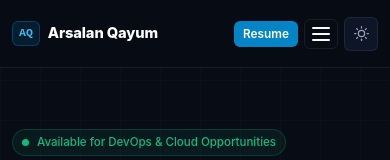
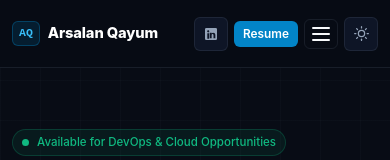
Before and after one commit to ArsalanQayum1/arsalan-portfolio, a Next.js app: page / in a window 390 px wide. Shown: the top 160 px of the page. Built offline with nearby package versions, Linux system fonts and the light colour scheme.

Commit message:
fix: make resume button reliable with global event delegation and correct LinkedIn button URL and mobile styling

```diff
--- a/app/globals.css
+++ b/app/globals.css
@@ -195,7 +195,12 @@ html.light {
   background: #ffffff;
 }
 
-[data-theme="light"] .nav-icon-link:hover,
+[data-theme="light"] .nav-icon-link:hover {
+  color: #0a66c2;
+  border-color: #0a66c2;
+  background: #f0f7ff;
+}
+
 [data-theme="light"] .theme-toggle-btn:hover {
   color: #0284c7;
   border-color: #0284c7;
@@ -897,27 +902,40 @@ code, pre, .mono-text {
 }
 
 .nav-icon-link {
-  width: 34px;
-  height: 34px;
+  width: 36px;
+  height: 36px;
   border-radius: var(--radius-sm);
-  display: flex;
+  display: inline-flex;
   align-items: center;
   justify-content: center;
   color: var(--text-secondary);
   border: 1px solid var(--border-subtle);
+  background: var(--bg-card);
   transition: all var(--transition-fast);
+  outline: none;
+  -webkit-tap-highlight-color: transparent;
 }
 
 .nav-icon-link svg {
-  width: 17px;
-  height: 17px;
+  width: 16px;
+  height: 16px;
   fill: currentColor;
 }
 
 .nav-icon-link:hover {
-  color: #ffffff;
-  border-color: rgba(255, 255, 255, 0.25);
-  background: rgba(255, 255, 255, 0.05);
+  color: #0a66c2;
+  border-color: rgba(10, 102, 194, 0.45);
+  background: rgba(10, 102, 194, 0.1);
+  transform: translateY(-1px);
+}
+
+.nav-icon-link:active {
+  transform: translateY(0);
+}
+
+.nav-icon-mobile {
+  width: 34px;
+  height: 34px;
 }
 
 /* Theme Toggle Button */
--- a/components/Contact.jsx
+++ b/components/Contact.jsx
@@ -61,7 +61,7 @@ export default function Contact() {
                 </div>
               </a>
 
-              <a href="https://linkedin.com/in/arsalan-qayum-19a429225" target="_blank" rel="noopener noreferrer" className="channel-row">
+              <a href="https://www.linkedin.com/in/arsalan-qayum-19a429225" target="_blank" rel="noopener noreferrer" className="channel-row">
                 <div className="channel-icon-wrap">
                   <svg width="18" height="18" viewBox="0 0 24 24" fill="currentColor">
                     <path d="M19 3a2 2 0 0 1 2 2v14a2 2 0 0 1-2 2H5a2 2 0 0 1-2-2V5a2 2 0 0 1 2-2h14m-.5 15.5v-5.3a3.26 3.26 0 0 0-3.26-3.26c-.85 0-1.84.52-2.28 1.3v-1.11h-2.79v8.37h2.79v-4.93c0-.77.62-1.4 1.39-1.4a1.4 1.4 0 0 1 1.4 1.4v4.93h2.75M6.46 10.9v8.37H9.2V10.9H6.46M7.83 6.45c-.89 0-1.61.72-1.61 1.61 0 .89.72 1.61 1.61 1.61.89 0 1.61-.72 1.61-1.61 0-.89-.72-1.61-1.61-1.61z"/>
--- a/components/Hero.jsx
+++ b/components/Hero.jsx
@@ -21,7 +21,11 @@ export default function Hero() {
             <a href="#contact" className="btn btn-primary" id="hero-contact-btn">
               Contact Me
             </a>
-            <button className="btn btn-secondary btn-open-resume" id="hero-download-resume-btn">
+            <button
+              className="btn btn-secondary btn-open-resume"
+              id="hero-download-resume-btn"
+              onClick={() => window.dispatchEvent(new CustomEvent('open-resume-modal'))}
+            >
               <svg width="16" height="16" viewBox="0 0 24 24" fill="currentColor">
                 <path d="M19 9h-4V3H9v6H5l7 7 7-7zM5 18v2h14v-2H5z"/>
               </svg>
@@ -30,7 +34,7 @@ export default function Hero() {
           </div>
 
           <div className="hero-socials-clean">
-            <a href="https://linkedin.com/in/arsalan-qayum-19a429225" target="_blank" rel="noopener noreferrer" className="hero-social-link" title="LinkedIn Profile">
+            <a href="https://www.linkedin.com/in/arsalan-qayum-19a429225" target="_blank" rel="noopener noreferrer" className="hero-social-link" title="LinkedIn Profile">
               <svg width="18" height="18" viewBox="0 0 24 24" fill="currentColor">
                 <path d="M19 3a2 2 0 0 1 2 2v14a2 2 0 0 1-2 2H5a2 2 0 0 1-2-2V5a2 2 0 0 1 2-2h14m-.5 15.5v-5.3a3.26 3.26 0 0 0-3.26-3.26c-.85 0-1.84.52-2.28 1.3v-1.11h-2.79v8.37h2.79v-4.93c0-.77.62-1.4 1.39-1.4a1.4 1.4 0 0 1 1.4 1.4v4.93h2.75M6.46 10.9v8.37H9.2V10.9H6.46M7.83 6.45c-.89 0-1.61.72-1.61 1.61 0 .89.72 1.61 1.61 1.61.89 0 1.61-.72 1.61-1.61 0-.89-.72-1.61-1.61-1.61z"/>
               </svg>
--- a/components/Navbar.jsx
+++ b/components/Navbar.jsx
@@ -110,17 +110,25 @@ export default function Navbar() {
         {/* Desktop Right Action Area */}
         <div className="nav-cta desktop-cta">
           <a
-            href="https://linkedin.com/in/arsalan-qayum-19a429225"
+            href="https://www.linkedin.com/in/arsalan-qayum-19a429225"
             target="_blank"
             rel="noopener noreferrer"
             className="nav-icon-link"
             aria-label="LinkedIn Profile"
             title="LinkedIn Profile"
+            id="nav-linkedin-btn"
           >
-            <svg viewBox="0 0 24 24"><path d="M19 3a2 2 0 0 1 2 2v14a2 2 0 0 1-2 2H5a2 2 0 0 1-2-2V5a2 2 0 0 1 2-2h14m-.5 15.5v-5.3a3.26 3.26 0 0 0-3.26-3.26c-.85 0-1.84.52-2.28 1.3v-1.11h-2.79v8.37h2.79v-4.93c0-.77.62-1.4 1.39-1.4a1.4 1.4 0 0 1 1.4 1.4v4.93h2.75M6.46 10.9v8.37H9.2V10.9H6.46M7.83 6.45c-.89 0-1.61.72-1.61 1.61 0 .89.72 1.61 1.61 1.61.89 0 1.61-.72 1.61-1.61 0-.89-.72-1.61-1.61-1.61z"/></svg>
+            <svg width="16" height="16" viewBox="0 0 24 24" fill="currentColor">
+              <path d="M19 3a2 2 0 0 1 2 2v14a2 2 0 0 1-2 2H5a2 2 0 0 1-2-2V5a2 2 0 0 1 2-2h14m-.5 15.5v-5.3a3.26 3.26 0 0 0-3.26-3.26c-.85 0-1.84.52-2.28 1.3v-1.11h-2.79v8.37h2.79v-4.93c0-.77.62-1.4 1.39-1.4a1.4 1.4 0 0 1 1.4 1.4v4.93h2.75M6.46 10.9v8.37H9.2V10.9H6.46M7.83 6.45c-.89 0-1.61.72-1.61 1.61 0 .89.72 1.61 1.61 1.61.89 0 1.61-.72 1.61-1.61 0-.89-.72-1.61-1.61-1.61z"/>
+            </svg>
           </a>
 
-          <button className="btn btn-primary btn-sm btn-open-resume" id="nav-resume-btn" title="View Printable ATS Resume">
+          <button
+            className="btn btn-primary btn-sm btn-open-resume"
+            id="nav-resume-btn"
+            title="View Printable ATS Resume"
+            onClick={() => window.dispatchEvent(new CustomEvent('open-resume-modal'))}
+          >
             <svg width="14" height="14" viewBox="0 0 24 24" fill="currentColor"><path d="M19 9h-4V3H9v6H5l7 7 7-7zM5 18v2h14v-2H5z"/></svg>
             <span>Resume</span>
           </button>
@@ -153,9 +161,28 @@ export default function Navbar() {
           </button>
         </div>
 
-        {/* Mobile Header Controls (Resume Button + Hamburger + Theme Toggle in Corner) */}
+        {/* Mobile Header Controls (LinkedIn + Resume Button + Hamburger + Theme Toggle in Corner) */}
         <div className="mobile-header-controls">
-          <button className="btn btn-primary btn-sm btn-open-resume" id="mobile-nav-top-resume-btn" title="View Resume">
+          <a
+            href="https://www.linkedin.com/in/arsalan-qayum-19a429225"
+            target="_blank"
+            rel="noopener noreferrer"
+            className="nav-icon-link nav-icon-mobile"
+            aria-label="LinkedIn Profile"
+            title="LinkedIn Profile"
+            id="mobile-nav-linkedin-btn"
+          >
+            <svg width="15" height="15" viewBox="0 0 24 24" fill="currentColor">
+              <path d="M19 3a2 2 0 0 1 2 2v14a2 2 0 0 1-2 2H5a2 2 0 0 1-2-2V5a2 2 0 0 1 2-2h14m-.5 15.5v-5.3a3.26 3.26 0 0 0-3.26-3.26c-.85 0-1.84.52-2.28 1.3v-1.11h-2.79v8.37h2.79v-4.93c0-.77.62-1.4 1.39-1.4a1.4 1.4 0 0 1 1.4 1.4v4.93h2.75M6.46 10.9v8.37H9.2V10.9H6.46M7.83 6.45c-.89 0-1.61.72-1.61 1.61 0 .89.72 1.61 1.61 1.61.89 0 1.61-.72 1.61-1.61 0-.89-.72-1.61-1.61-1.61z"/>
+            </svg>
+          </a>
+
+          <button
+            className="btn btn-primary btn-sm btn-open-resume"
+            id="mobile-nav-top-resume-btn"
+            title="View Resume"
+            onClick={() => window.dispatchEvent(new CustomEvent('open-resume-modal'))}
+          >
             Resume
           </button>
 
@@ -229,7 +256,7 @@ export default function Navbar() {
             Get In Touch
           </a>
           <div className="mobile-drawer-socials">
-            <a href="https://linkedin.com/in/arsalan-qayum-19a429225" target="_blank" rel="noopener noreferrer">LinkedIn</a>
+            <a href="https://www.linkedin.com/in/arsalan-qayum-19a429225" target="_blank" rel="noopener noreferrer">LinkedIn</a>
             <span>•</span>
             <a href="mailto:arsalanqayum09@gmail.com">Email</a>
           </div>
--- a/components/ResumeModal.jsx
+++ b/components/ResumeModal.jsx
@@ -7,14 +7,24 @@ export default function ResumeModal() {
 
   useEffect(() => {
     const handleOpen = (e) => {
-      e.preventDefault();
+      if (e && e.preventDefault) e.preventDefault();
       setOpen(true);
     };
 
-    const buttons = document.querySelectorAll(
-      '.btn-open-resume, #nav-resume-btn, #mobile-nav-top-resume-btn, #mobile-nav-resume-btn, #hero-download-resume-btn'
-    );
-    buttons.forEach((btn) => btn.addEventListener('click', handleOpen));
+    // 1. Listen to custom event dispatched by buttons
+    window.addEventListener('open-resume-modal', handleOpen);
+
+    // 2. Global delegated click handler for any resume button
+    const handleDocumentClick = (e) => {
+      const targetBtn = e.target.closest(
+        '.btn-open-resume, #nav-resume-btn, #mobile-nav-top-resume-btn, #mobile-nav-resume-btn, #hero-download-resume-btn, [data-open-resume]'
+      );
+      if (targetBtn) {
+        e.preventDefault();
+        setOpen(true);
+      }
+    };
+    document.addEventListener('click', handleDocumentClick);
 
     const handleKeyDown = (e) => {
       if (e.key === 'Escape') setOpen(false);
@@ -28,7 +38,8 @@ export default function ResumeModal() {
     window.addEventListener('beforeprint', handleBeforePrint);
 
     return () => {
-      buttons.forEach((btn) => btn.removeEventListener('click', handleOpen));
+      window.removeEventListener('open-resume-modal', handleOpen);
+      document.removeEventListener('click', handleDocumentClick);
       window.removeEventListener('keydown', handleKeyDown);
       window.removeEventListener('beforeprint', handleBeforePrint);
     };
@@ -82,7 +93,7 @@ export default function ResumeModal() {
               <span className="sep">|</span>
               <a href="mailto:arsalanqayum09@gmail.com">arsalanqayum09@gmail.com</a>
               <span className="sep">|</span>
-              <a href="https://linkedin.com/in/arsalan-qayum-19a429225" target="_blank" rel="noopener noreferrer">linkedin.com/in/arsalan-qayum-19a429225</a>
+              <a href="https://www.linkedin.com/in/arsalan-qayum-19a429225" target="_blank" rel="noopener noreferrer">linkedin.com/in/arsalan-qayum-19a429225</a>
             </div>
           </header>
 
```
